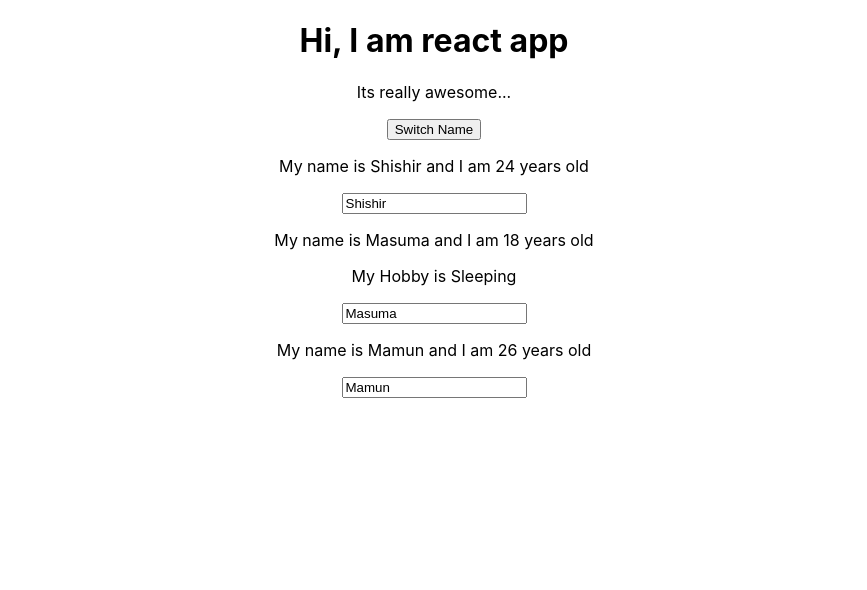
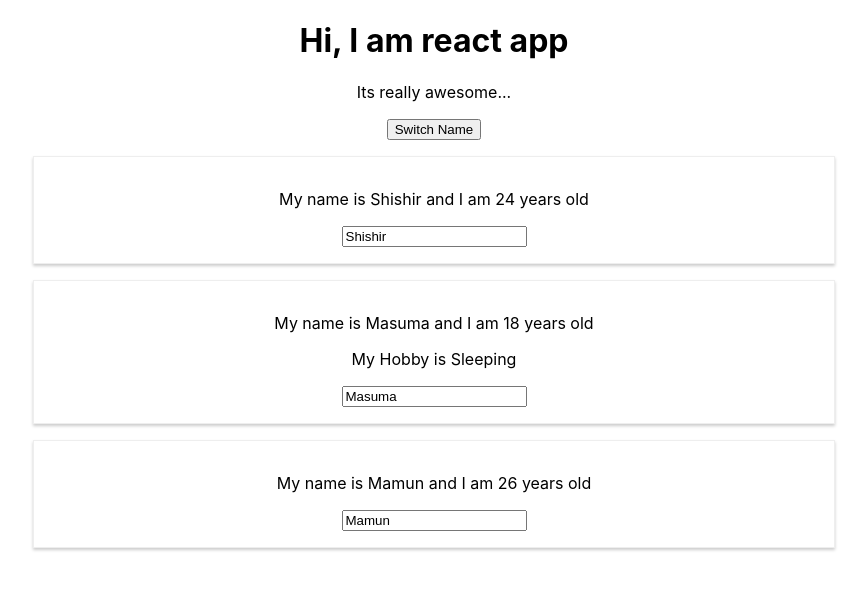
Before and after one commit to shishir75/React-Complete-Guide---Udemy, a React (Create React App) app: page / in a window 1280 px wide. Shown: the top 590 px of the page, without its empty margins (206-1073 px from the left). Built offline with nearby package versions, Linux system fonts and the light colour scheme.

Commit message:
Adding Styling with Stylesheets

```diff
--- /dev/null
+++ b/src/Person/Person.css
@@ -0,0 +1,8 @@
+.Person {
+    width: 60%;
+    text-align: center;
+    margin: 16px auto;
+    border: 1px solid #eeeeee;
+    box-shadow: 0 2px 3px #cccccc;
+    padding: 16px;
+}
--- a/src/Person/Person.js
+++ b/src/Person/Person.js
@@ -1,8 +1,9 @@
 import React from "react";
+import "./Person.css";
 
 const person = (props) => {
     return (
-        <div>
+        <div className="Person">
             <p onClick={props.click}>
                 My name is {props.name} and I am {props.age} years old
             </p>
```
